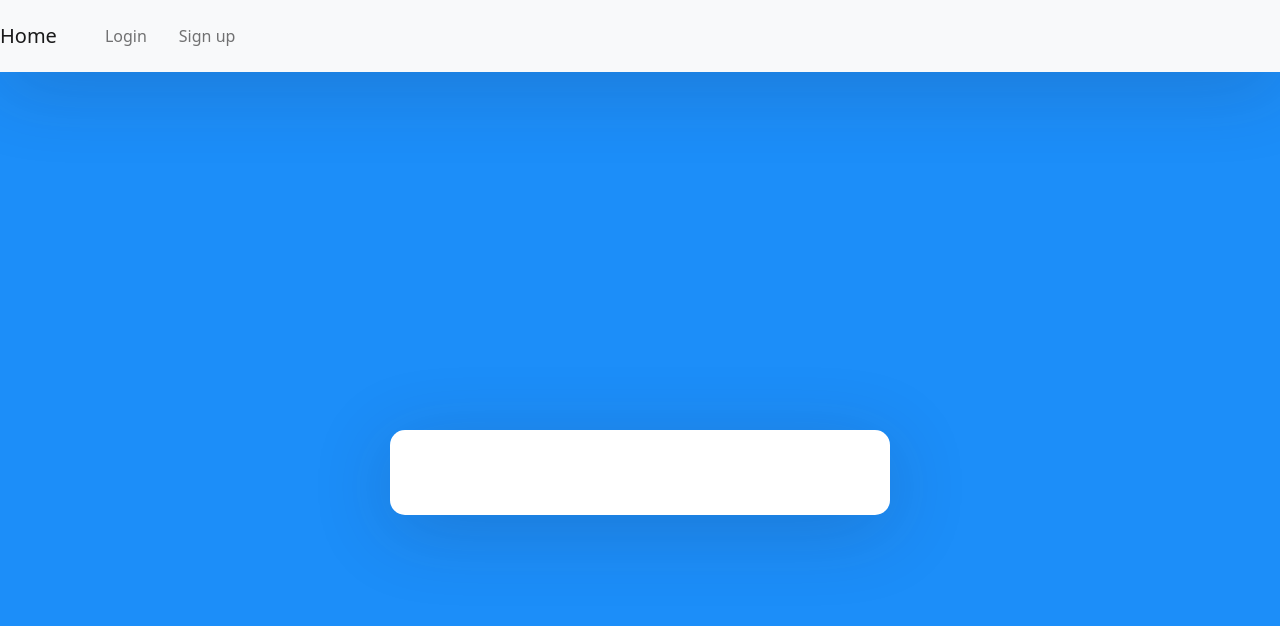
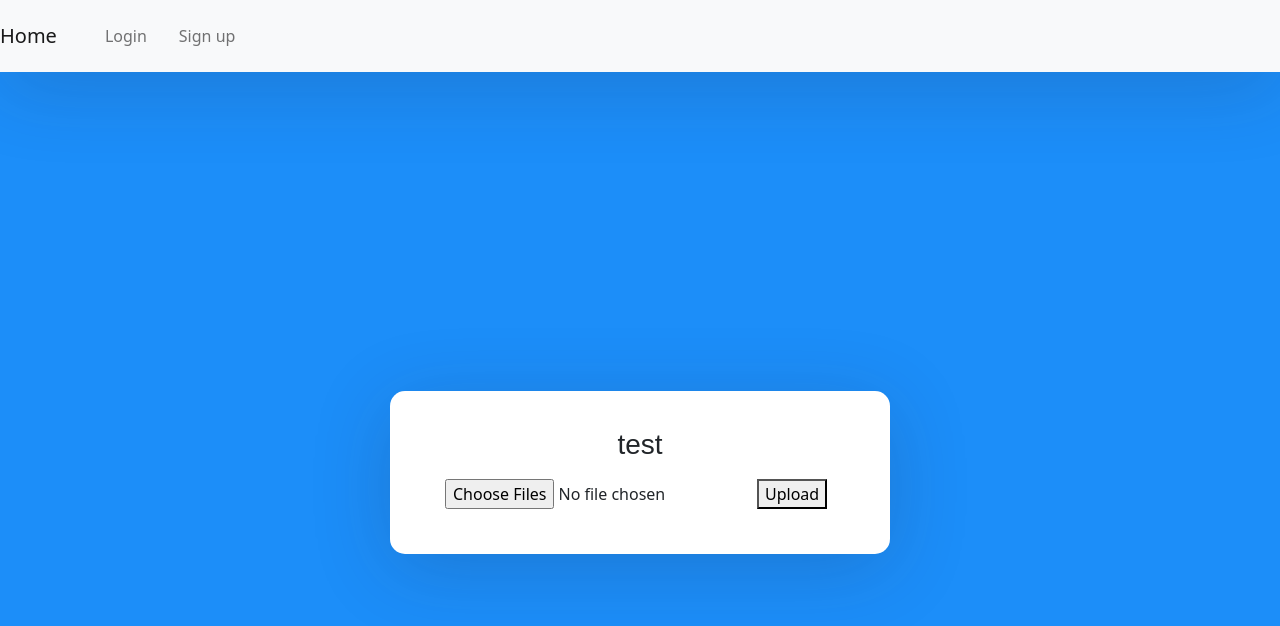
Before and after one commit to B-Tshehla/student-accomodation, a Vue app: page /Test in a window 1280 px wide. Shown: the top 626 px of the page. Built offline with nearby package versions, Linux system fonts and the light colour scheme; no server answers.

Commit message:
v.1.0.0.16

```diff
--- a/src/components/Profile.vue
+++ b/src/components/Profile.vue
@@ -101,7 +101,12 @@
                     <label  class="form-label">Profile Picture</label>
                         <div class="input-group mb-3">
                             <label class="input-group-text" for="inputGroupFile01">Upload</label>
-                            <input type="file" class="form-control" id="inputGroupFile01" accept="image/*">
+                            <input type="file"
+                            class="form-control"
+                             @change="previewFiles"
+                             ref="myFiles"
+                            id="inputGroupFile01"
+                            accept="image/*">
                         </div>
                 </div>
             </form>
@@ -128,6 +133,7 @@
 
 import { doc, setDoc,getDoc } from "firebase/firestore";
 import { getFirestore } from "firebase/firestore";
+import { getStorage, ref, uploadBytes } from "firebase/storage";
 
 
 
@@ -150,7 +156,8 @@ export default {
         klName:'',
         kconNum:'',
         realation:'',
-        medHistory:''
+        medHistory:'',
+        files: []
       }
     },
       created: function () {
@@ -173,6 +180,12 @@ export default {
 
         const db = getFirestore();
         const userId=this.user.uid;
+        const storageRef = ref(storage, '/images/profile');
+        const storage = getStorage();
+
+
+
+
         // Add a new document in collection "users"
         await setDoc(doc(db, "users", userId), {
 
@@ -191,13 +204,23 @@ export default {
                 medHistory:this.medHistory
 
         });
+        // 'file' comes from the Blob or File API
+                    uploadBytes(storageRef,this.files[0]).then((snapshot) => {
+                    console.log('Uploaded a blob or file!');
+                    });
+
             console.log("Submitted");
       },
+          previewFiles() {
+            this.files = this.$refs.myFiles.files;
+            console.log(this.files[0]);
+        },
       async  handleUpdate(){
             const db = getFirestore();
             const userId=this.user.uid;
             const docRef = doc(db, "users", userId);
             const docSnap = await getDoc(docRef);
+
 
             if (docSnap.exists()) {
             console.log("Document data:", docSnap.data());
--- /dev/null
+++ b/src/components/Test.vue
@@ -0,0 +1,39 @@
+<template>
+<div>
+    <h3>test</h3>
+   <input type="file" id="file" ref="myFiles" class="custom-file-input"
+  @change="previewFiles" multiple>
+    <button @click="upload">Upload</button>
+</div>
+</template>
+
+<script>
+import { getStorage, ref, uploadBytes } from "firebase/storage";
+
+export default {
+    name:'Test',
+    props:['user'],
+    data() {
+        return {
+            files: [],
+        }
+    },
+    methods:{
+        upload(){
+            const storage = getStorage();
+            const storageRef = ref(storage, '/images/'+this.user.uid);
+
+
+            // 'file' comes from the Blob or File API
+            uploadBytes(storageRef,this.files[0]).then((snapshot) => {
+            console.log('Uploaded a blob or file!');
+            });
+        },
+          previewFiles() {
+            this.files = this.$refs.myFiles.files;
+            console.log(this.files[0]);
+
+        }
+    }
+}
+</script>
--- a/src/components/Upload.vue
+++ b/src/components/Upload.vue
@@ -12,10 +12,6 @@
           <b-form-file id="form-image" :disabled="busy" accept="image/*"></b-form-file>
         </b-input-group>
       </b-form-group>
-
-
-
-
 
       <div class="d-flex justify-content-center">
          <b-button ref="submit" type="submit" :disabled="busy">Submit</b-button>
@@ -126,16 +122,9 @@
         // Create a root reference
           const storage = getStorage();
 
-          // Create a reference to 'mountains.jpg'
-          const mountainsRef = ref(storage, 'mountains.jpg');
+        // Create a storage reference from our storage service
+        const storageRef = ref(storage);
 
-          // Create a reference to 'images/mountains.jpg'
-          const mountainImagesRef = ref(storage, '../../images/profile_icon.png');
-
-          // While the file names are the same, the references point to different files
-          mountainsRef.name === mountainImagesRef.name;           // true
-          mountainsRef.fullPath === mountainImagesRef.fullPath;   // false
-        console.log("upload function is working");
 
       }
     }
--- a/src/main.js
+++ b/src/main.js
@@ -27,7 +27,7 @@ const firebaseConfig = {
   projectId: "accomodationapp-fec16",
 
 
-  storageBucket: "gs://accomodationapp-fec16.appspot.coms",
+  storageBucket: "gs://accomodationapp-fec16.appspot.com",
 
   messagingSenderId: "504433362980",
 
--- a/src/router.js
+++ b/src/router.js
@@ -8,6 +8,7 @@ import Message  from './components/alert.vue'
 import Upload   from './components/Upload.vue'
 import  SideBar from './components/SideBar.vue'
 import ManageUser from './components/userManagement.vue'
+import Test from './components/Test.vue'
 
 Vue.use(Router)
 
@@ -21,7 +22,8 @@ export default new Router({
         {path:'/alert',component:Message},
         {path:'/Upload',component:Upload},
         {path:'/SideBar',component:SideBar},
-        {path:'/ManageUser',component:ManageUser}
+        {path:'/ManageUser',component:ManageUser},
+        {path:'/Test',component:Test}
 
 
     ]
```
